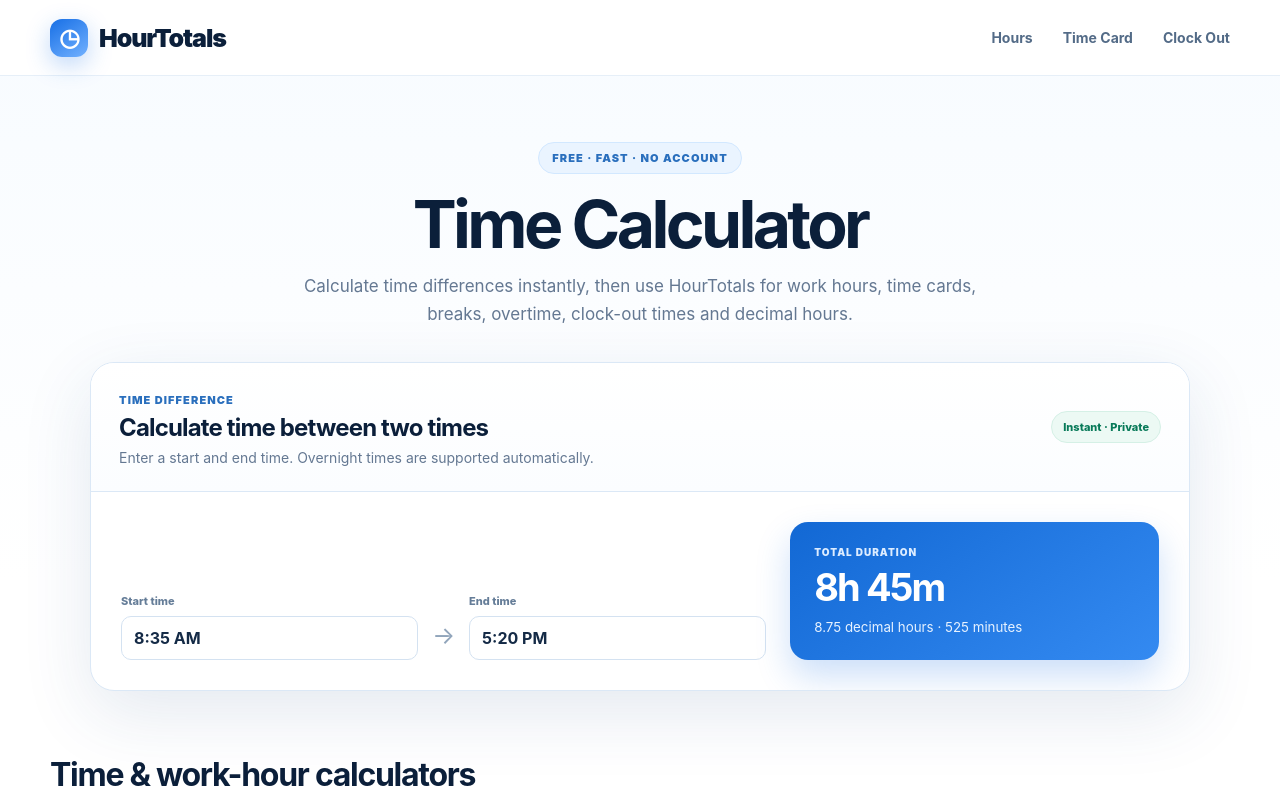
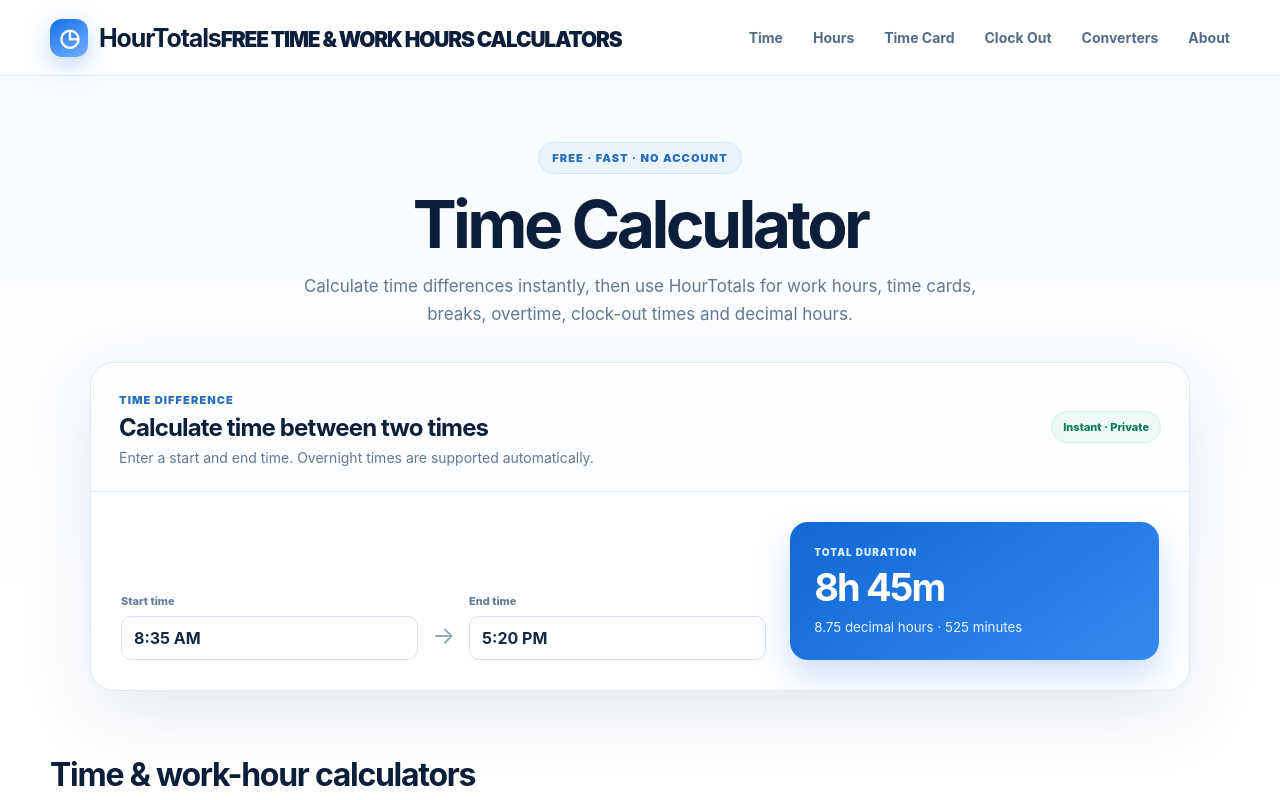
Before and after one commit to js91872/hourtotals, a Next.js app: page / in a window 1280 px wide. Shown: the top 800 px of the page. Built offline with nearby package versions, Linux system fonts and the light colour scheme.

Commit message:
feat: build full HourTotals navigation and trust footer

```diff
--- a/src/components/Shell.tsx
+++ b/src/components/Shell.tsx
@@ -1,4 +1,5 @@
 import Link from "next/link";
-export function Header(){return <header className="header"><div className="wrap nav"><Link className="brand" href="/"><span className="logo">◷</span><span>HourTotals</span></Link><nav><Link href="/hours-calculator">Hours</Link><Link href="/time-card-calculator">Time Card</Link><Link href="/clock-out-time-calculator">Clock Out</Link></nav></div></header>}
+const nav=[["/time-duration-calculator","Time"],["/hours-calculator","Hours"],["/time-card-calculator","Time Card"],["/clock-out-time-calculator","Clock Out"],["/decimal-time-calculator","Converters"]];
+export function Header(){return <header className="header"><div className="wrap nav"><Link className="brand" href="/"><span className="logo">◷</span><span className="brandText"><strong>HourTotals</strong><small>FREE TIME & WORK HOURS CALCULATORS</small></span></Link><nav className="mainNav">{nav.map(([h,n])=><Link href={h} key={h}>{n}</Link>)}<Link href="/about">About</Link></nav></div></header>}
 export function Hero({title,intro,tag="Free online calculator"}:{title:string;intro:string;tag?:string}){return <section className="hero"><div className="wrap"><span className="pill">{tag}</span><h1>{title}</h1><p>{intro}</p></div></section>}
-export function Footer(){return <footer><div className="wrap foot"><b>HourTotals</b><span>Fast, free time calculators. No account required.</span><span>Calculation tool only — not payroll or legal advice.</span></div></footer>}
+export function Footer(){return <footer><div className="wrap footerGrid"><div><Link className="brand footerBrand" href="/"><span className="logo">◷</span><span className="brandText"><strong>HourTotals</strong><small>TIME MADE SIMPLE</small></span></Link><p>Fast, free calculators for time, work hours, time cards and decimal hours. No account required.</p></div><div><b>Calculators</b><Link href="/time-duration-calculator">Time Duration</Link><Link href="/hours-calculator">Hours Calculator</Link><Link href="/time-card-calculator">Time Card</Link><Link href="/clock-out-time-calculator">Clock Out</Link></div><div><b>HourTotals</b><Link href="/about">About</Link><Link href="/methodology">Methodology</Link><Link href="/contact">Contact</Link></div><div><b>Legal</b><Link href="/privacy">Privacy Policy</Link><Link href="/terms">Terms of Use</Link><Link href="/disclaimer">Disclaimer</Link></div></div><div className="wrap footerBottom"><span>© 2026 HourTotals</span><span>Calculation tool only — not payroll, tax or legal advice.</span></div></footer>}
```
